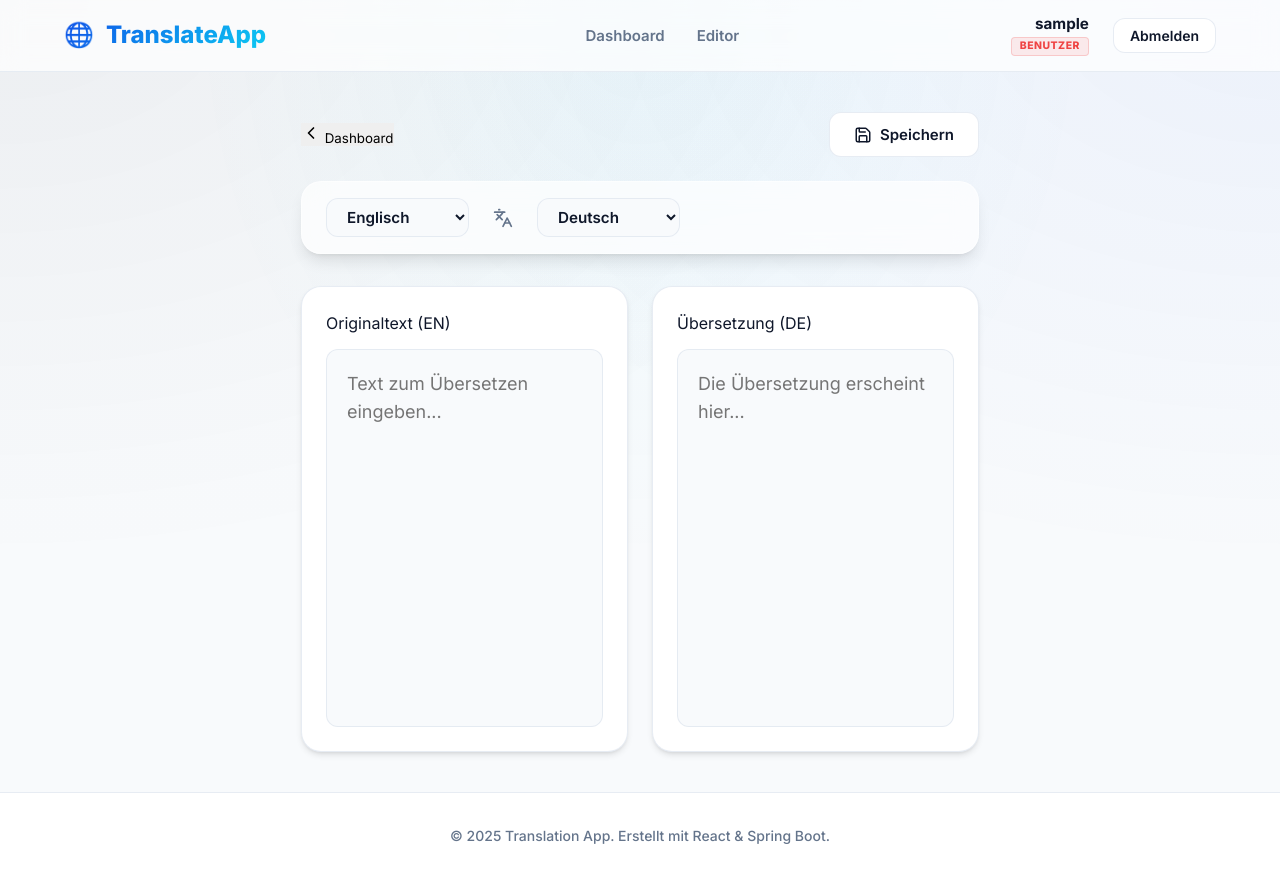
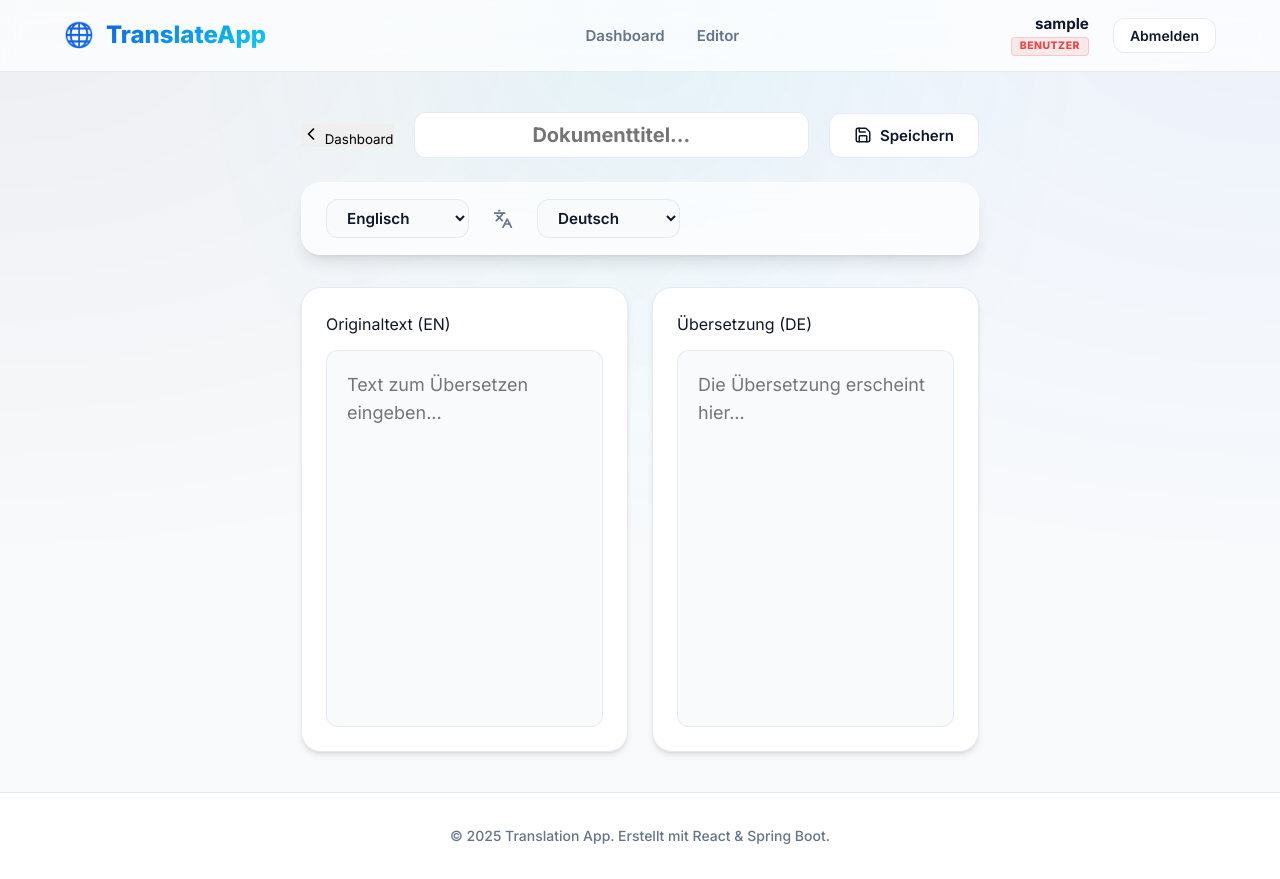
Before and after one commit to sabbane/translation_app, a React (Vite) app in the folder frontend/: page /editor in a window 1280 px wide. Built offline with nearby package versions, Linux system fonts and the light colour scheme; sample sign-in values are in the browser's storage.

Commit message:
Feature: Add document titles and update dashboard to show titles instead of previews

```diff
--- a/frontend/src/pages/Dashboard.tsx
+++ b/frontend/src/pages/Dashboard.tsx
@@ -11,6 +11,7 @@ interface UserInfo {
 
 interface Document {
   id: string;
+  title: string;
   originalText: string;
   translatedText: string;
   sourceLanguage: string;
@@ -114,7 +115,7 @@ const Dashboard: React.FC = () => {
           <table className="data-table">
             <thead>
               <tr>
-                <th>Vorschau</th>
+                <th>Titel</th>
                 <th>Sprachen</th>
                 <th>Status</th>
                 {user?.role === 'ADMIN' && <th>Ersteller</th>}
@@ -126,8 +127,8 @@ const Dashboard: React.FC = () => {
             <tbody>
               {filteredDocuments.map((doc) => (
                 <tr key={doc.id}>
-                  <td className="text-truncate" title={doc.originalText}>
-                    {doc.originalText.substring(0, 50)}...
+                  <td className="text-truncate" title={doc.title}>
+                    {doc.title}
                   </td>
                   <td>
                     <span style={{ fontWeight: 600 }}>{doc.sourceLanguage}</span>
--- a/frontend/src/pages/EditorPage.css
+++ b/frontend/src/pages/EditorPage.css
@@ -10,6 +10,34 @@
   display: flex;
   justify-content: space-between;
   align-items: center;
+  gap: 20px;
+}
+
+.title-input-container {
+  flex: 1;
+  display: flex;
+  justify-content: center;
+}
+
+.editor-title-input {
+  width: 100%;
+  max-width: 500px;
+  background: var(--surface-solid);
+  border: 1px solid var(--border);
+  border-radius: var(--radius-md);
+  padding: 10px 20px;
+  font-size: 1.25rem;
+  font-weight: 700;
+  color: var(--text-main);
+  text-align: center;
+  transition: var(--transition);
+}
+
+.editor-title-input:focus {
+  outline: none;
+  border-color: var(--primary);
+  box-shadow: var(--shadow-md);
+  background: var(--background);
 }
 
 .editor-header h1 {
--- a/frontend/src/pages/EditorPage.tsx
+++ b/frontend/src/pages/EditorPage.tsx
@@ -15,6 +15,7 @@ const EditorPage: React.FC = () => {
   const navigate = useNavigate();
   const { user } = useAuth();
 
+  const [title, setTitle] = useState('');
   const [originalText, setOriginalText] = useState('');
   const [translatedText, setTranslatedText] = useState('');
   const [sourceLang, setSourceLang] = useState('EN');
@@ -60,6 +61,7 @@ const EditorPage: React.FC = () => {
       setLoading(true);
       const response = await api.get(`/documents/${id}`);
       const doc = response.data;
+      setTitle(doc.title);
       setOriginalText(doc.originalText);
       setTranslatedText(doc.translatedText || '');
       setSourceLang(doc.sourceLanguage);
@@ -77,6 +79,7 @@ const EditorPage: React.FC = () => {
     try {
       setLoading(true);
       const docData = {
+        title,
         originalText,
         translatedText,
         sourceLanguage: sourceLang,
@@ -143,6 +146,16 @@ const EditorPage: React.FC = () => {
         <button onClick={() => navigate('/')} className="btn-back">
           <ChevronLeft size={20} /> Dashboard
         </button>
+        <div className="title-input-container">
+          <input
+            type="text"
+            className="editor-title-input"
+            placeholder="Dokumenttitel..."
+            value={title}
+            onChange={(e) => setTitle(e.target.value)}
+            disabled={isReadOnly}
+          />
+        </div>
         {error && <div className="alert alert-error" style={{margin: '0 1rem', padding: '0.5rem', flex: 1}}>{error}</div>}
 
         <div className="editor-actions">
```
Also changed, not shown: 2 other files (tests, documents, lock files or other folders).
